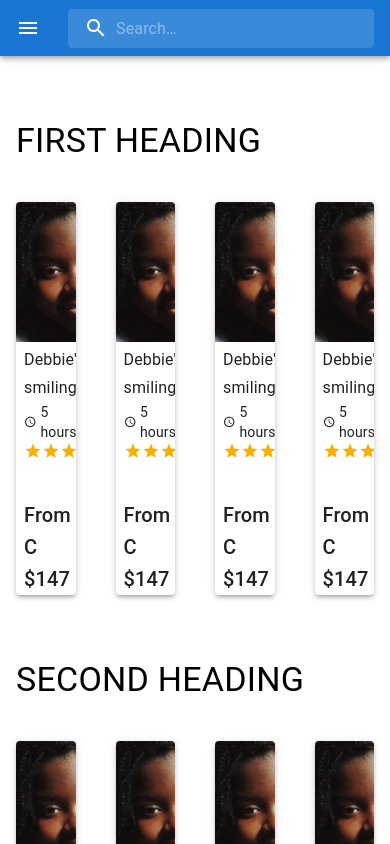
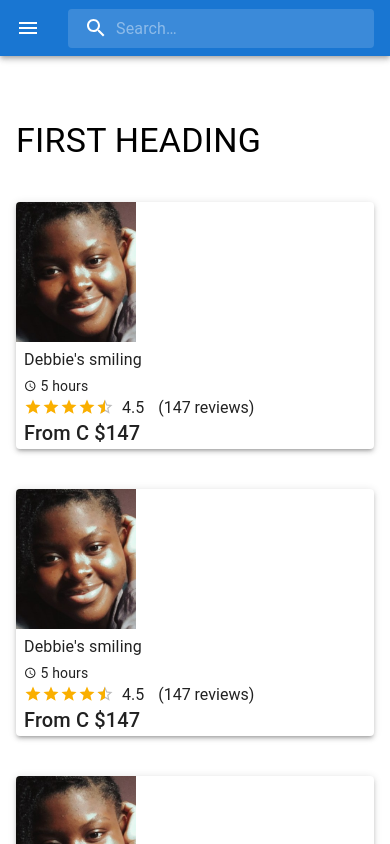
Before and after one commit to Dennis2340/Learn-Mui, a React (Create React App) app: page / in a window 390 px wide. Shown: the top 844 px of the page. Built offline with nearby package versions, Linux system fonts and the light colour scheme.

Commit message:
responsive changes for mobile

```diff
--- a/public/index.html
+++ b/public/index.html
@@ -24,7 +24,7 @@
       work correctly both with client-side routing and a non-root public URL.
       Learn how to configure a non-root public URL by running `npm run build`.
     -->
-    <title>React App</title>
+    <title>Learn Mui</title>
   </head>
   <body>
     <noscript>You need to enable JavaScript to run this app.</noscript>
--- a/src/Components/TourCard.js
+++ b/src/Components/TourCard.js
@@ -35,7 +35,7 @@ const theme = createTheme({
 
 function TourCard() {
   return (
-    <Grid item xs ={3}>
+    <Grid item xs ={12} sm={3} xl={3}>
 
         <Card  elevation={3}>
           <img className="img-elem" src="debbeMainEdit.jpg" alt="debbieSmiling"/>
```
